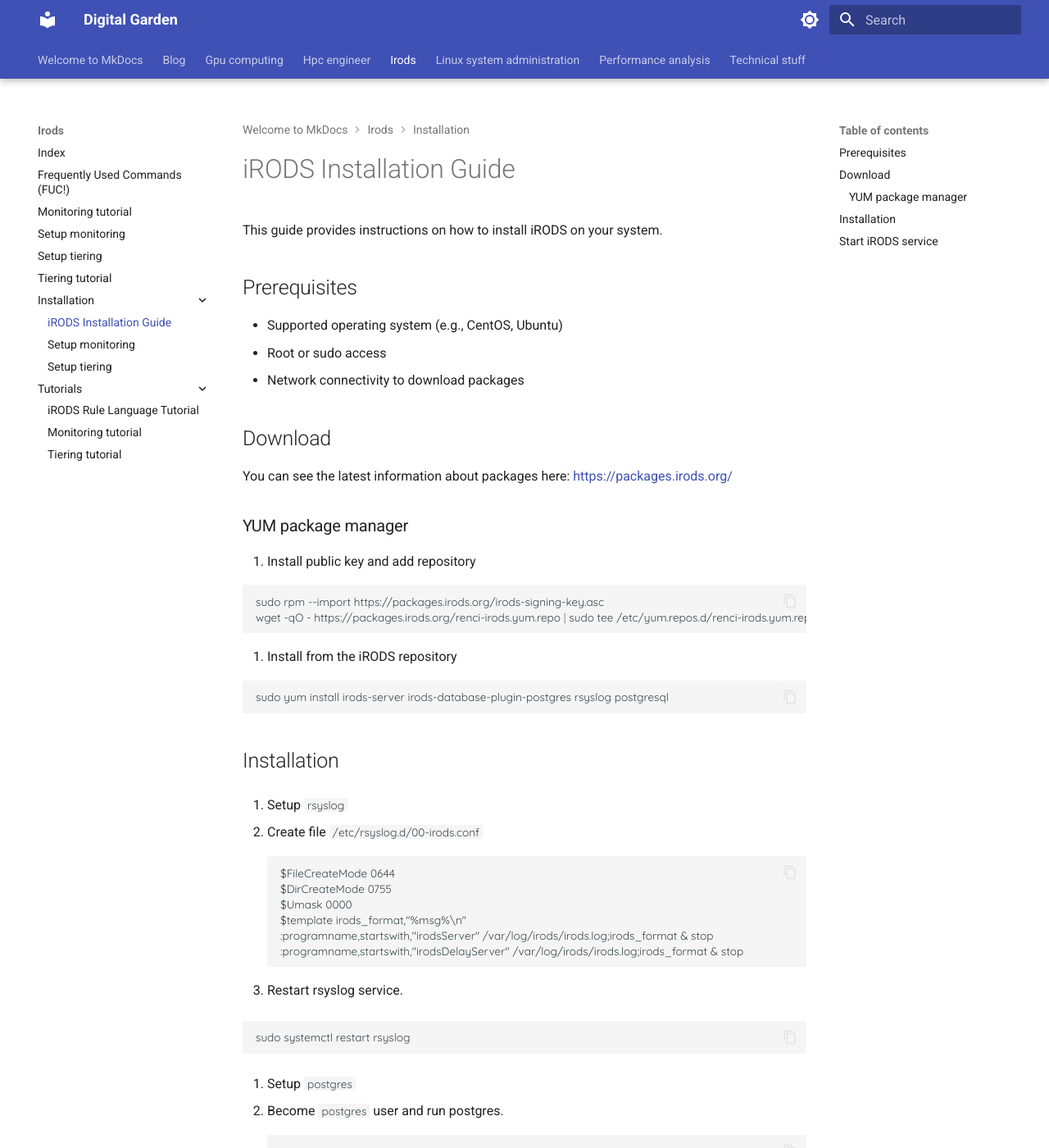
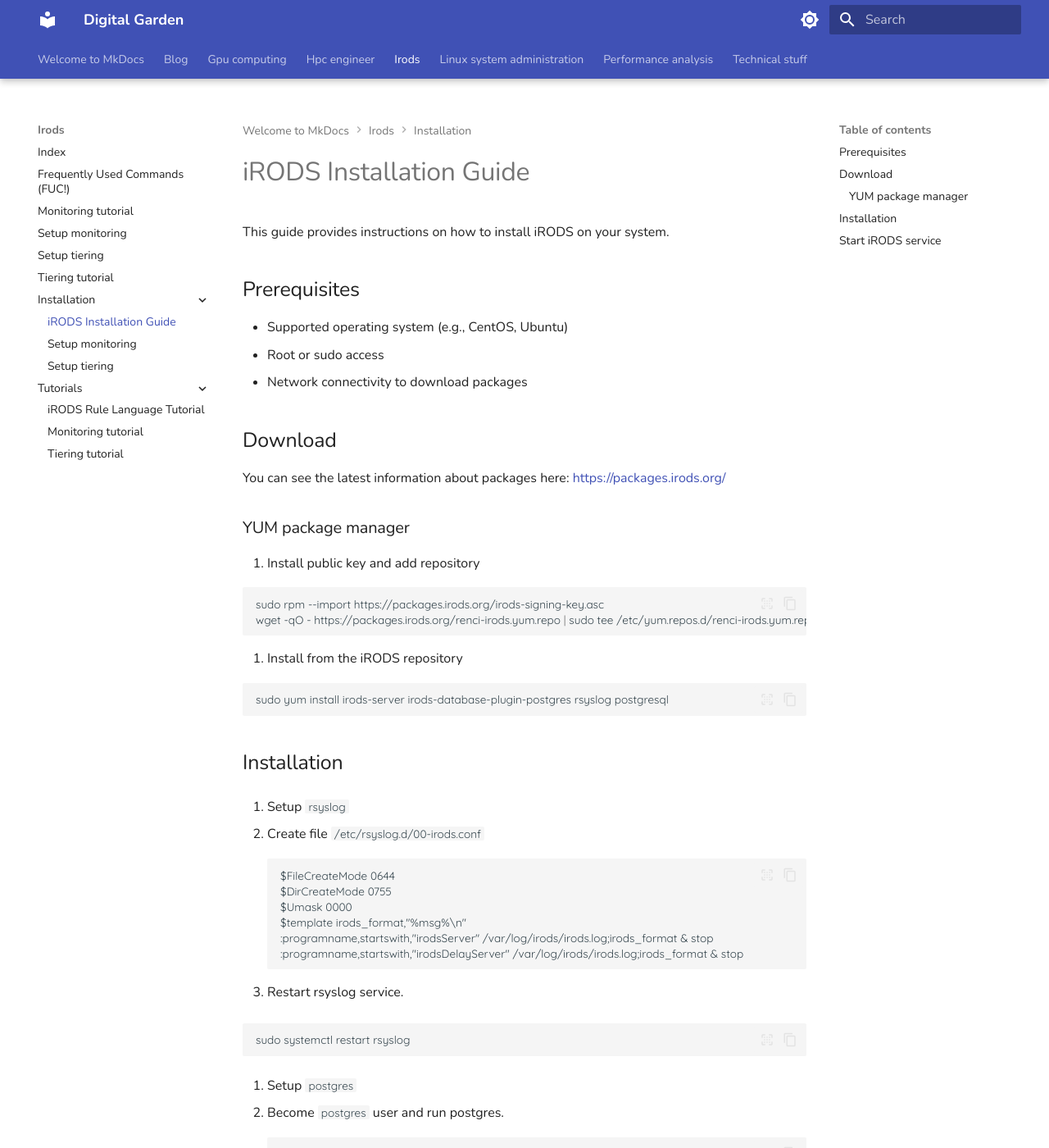
Before and after one commit to bilgehannevruz/bilgehannevruz.github.io, an MkDocs documentation site: the page built from docs/irods/installation/installation.md, in a window 1280 px wide and 1400 px high. Shown: the whole window at 82% size. Built offline with MkDocs 1.6.1 and Material for MkDocs 9.7.7, drawn with Linux system fonts in a browser that asks for light colours.

Commit message:
fix: codeblock formatting

````diff
--- a/docs/irods/installation/installation.md
+++ b/docs/irods/installation/installation.md
@@ -16,14 +16,14 @@
 
 1. Install public key and add repository
 
-```bash
+``` bash
 sudo rpm --import https://packages.irods.org/irods-signing-key.asc
 wget -qO - https://packages.irods.org/renci-irods.yum.repo | sudo tee /etc/yum.repos.d/renci-irods.yum.repo
 ```
 
 2. Install from the iRODS repository
 
-```bash
+``` bash
 sudo yum install irods-server irods-database-plugin-postgres rsyslog postgresql
 ```
 
@@ -32,7 +32,7 @@
 1. Setup `rsyslog`
 
 - Create file `/etc/rsyslog.d/00-irods.conf`
-```txt
+``` log
 $FileCreateMode 0644
 $DirCreateMode 0755
 $Umask 0000
@@ -43,14 +43,14 @@
 
 2. Restart rsyslog service.
 
-```bash
+``` bash
 sudo systemctl restart rsyslog
 ```
 
 3. Setup `postgres`
 
 - Become `postgres` user and run postgres.
-```bash
+``` bash
 sudo su - postgres && psql
 ```
 
@@ -62,7 +62,7 @@
 ```
 
 - Confirm the permissions by running `\l`.
-```bash
+``` bash
 >>> \l
   Name    |  Owner   | Encoding | Locale Provider | Collate |  Ctype  | ICU Locale | ICU Rules |   Access privileges
 -----------+----------+----------+-----------------+---------+---------+------------+-----------+-----------------------
@@ -72,7 +72,7 @@
 
 
 4. Initiate `setup_irods.py`
-```bash
+``` bash
 sudo python3 /var/lib/irods/scripts/setup_irods.py < \
   /var/lib/irods/packaging/localhost_setup_postgres.input
 ```
@@ -80,16 +80,16 @@
 
 ## Start `iRODS` service
 1. Starting the service
-```bash
+``` bash
 sudo su - irods -c "~/irodsctl -v start && ils"
 ```
 
 2. Set the server name
-```bash
+``` bash
 sudo su - irods -c "iadmin set_delay_server $(hostname)"
 ```
 
 3. Confirm that server is running
-```bash
+``` bash
 ps aux | grep irodsDelayServer
 ```
--- a/mkdocs.yml
+++ b/mkdocs.yml
@@ -15,14 +15,17 @@
     - search.highlight
     - content.code.copy
     - content.code.annotate
+    - content.code.select
+
 
   # Font settings
   font:
+    text: Nunito
     code: Quicksand
+
 
   # Theme palette
   palette:
-
     # Palette toggle for light mode
     - media: "(prefers-color-scheme: light)"
       primary: blue gray
@@ -50,6 +53,7 @@
       link: https://gitlab.com/bilgehannevruz
     - icon: fontawesome/solid/paper-plane
       link: mailto:bilgehannevruz@gmail.com
+
 
   # Remove "Made with Material for MkDocs"
   generator: false
@@ -99,6 +103,15 @@
   - admonition
   - attr_list
   - def_list
+  # PyMdown extensions
+  - pymdownx.inlinehilite
+  - pymdownx.snippets
+  - pymdownx.details
+  - pymdownx.critic
+  - pymdownx.caret
+  - pymdownx.keys
+  - pymdownx.mark
+  - pymdownx.tilde
   - pymdownx.tasklist:
       custom_checkbox: true
   - pymdownx.highlight:
@@ -112,10 +125,6 @@
         - name: mermaid
           class: mermaid
           format: !!python/name:pymdownx.superfences.fence_code_format
-  - pymdownx.inlinehilite
-  - pymdownx.snippets
-  - pymdownx.details
-  - pymdownx.superfences
   - pymdownx.emoji:
       emoji_index: !!python/name:material.extensions.emoji.twemoji
       emoji_generator: !!python/name:material.extensions.emoji.to_svg
````
